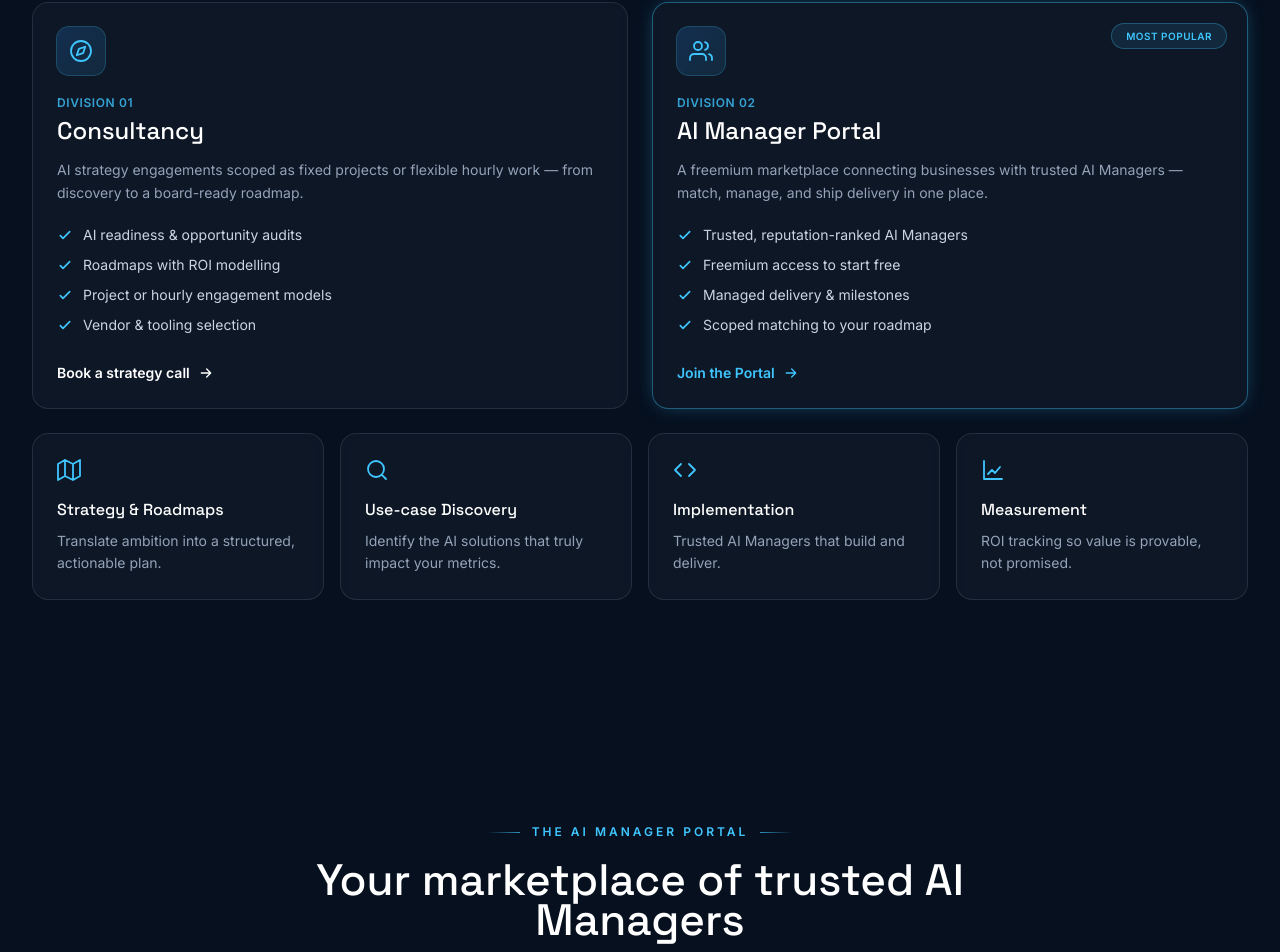
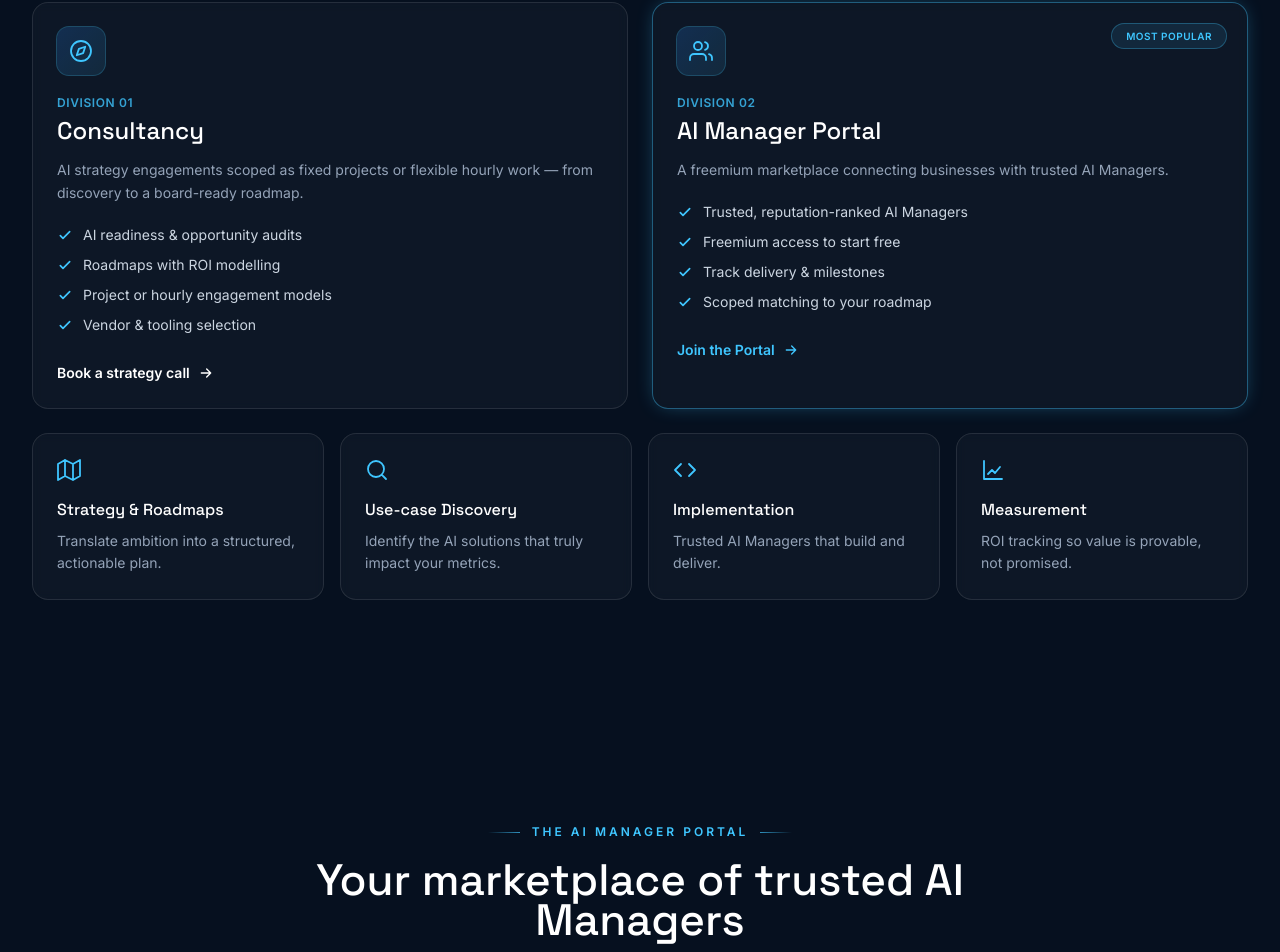
Before and after one commit to darrentang-ai/aimnow, a React (Vite) app: page / in a window 1280 px wide. Shown: the part 972-1924 px from the top of the page. Built offline with nearby package versions, Linux system fonts and the light colour scheme.

Commit message:
Trim AI Manager Portal card copy
Shorten the description and reword a bullet point for clarity.

```diff
--- a/src/components/Services.jsx
+++ b/src/components/Services.jsx
@@ -20,9 +20,9 @@ const divisions = [
   {
     tag: 'Division 02',
     title: 'AI Manager Portal',
-    desc: 'A freemium marketplace connecting businesses with trusted AI Managers — match, manage, and ship delivery in one place.',
+    desc: 'A freemium marketplace connecting businesses with trusted AI Managers.',
     icon: 'M17 21v-2a4 4 0 0 0-4-4H5a4 4 0 0 0-4 4v2M9 11a4 4 0 1 0 0-8 4 4 0 0 0 0 8ZM23 21v-2a4 4 0 0 0-3-3.87M16 3.13a4 4 0 0 1 0 7.75',
-    points: ['Trusted, reputation-ranked AI Managers', 'Freemium access to start free', 'Managed delivery & milestones', 'Scoped matching to your roadmap'],
+    points: ['Trusted, reputation-ranked AI Managers', 'Freemium access to start free', 'Track delivery & milestones', 'Scoped matching to your roadmap'],
     href: '#portal',
     cta: 'Join the Portal',
     featured: true,
```
